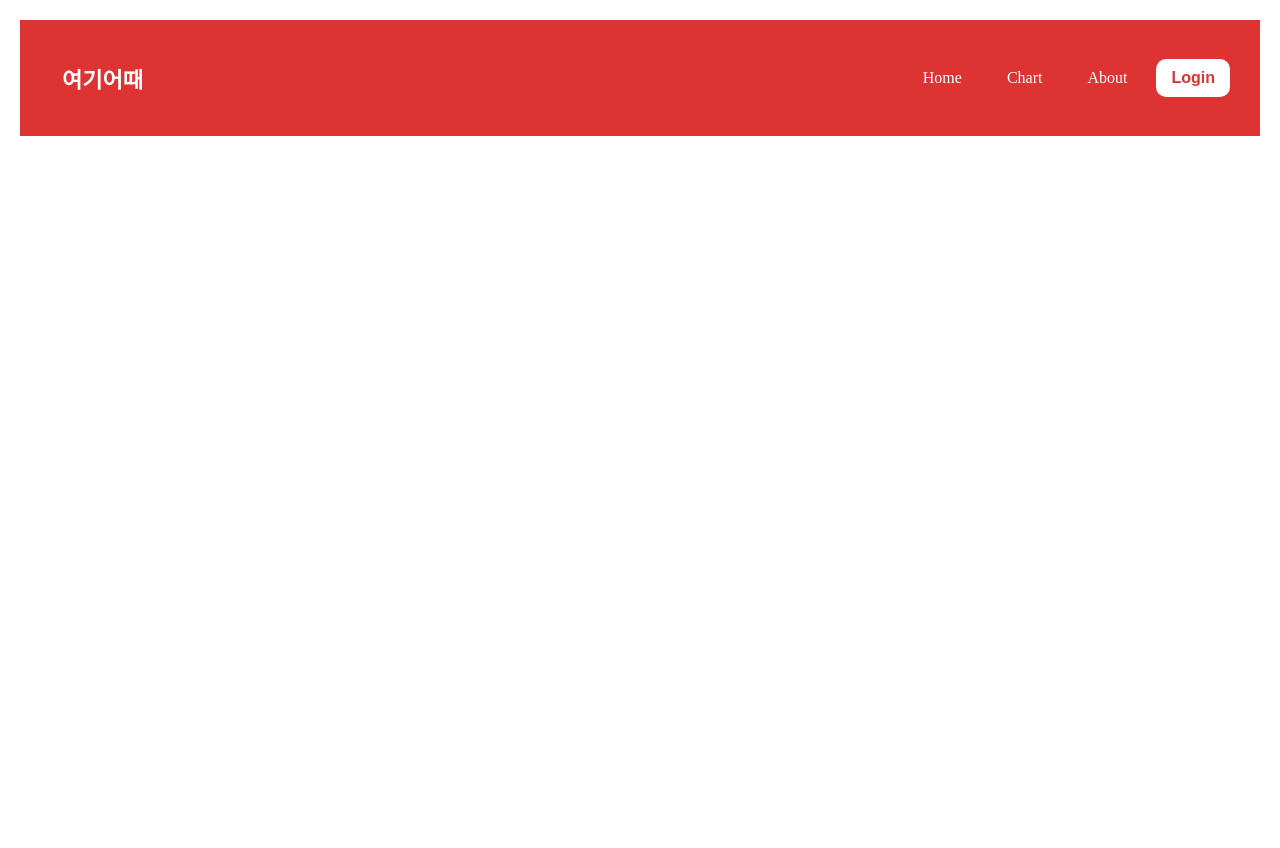
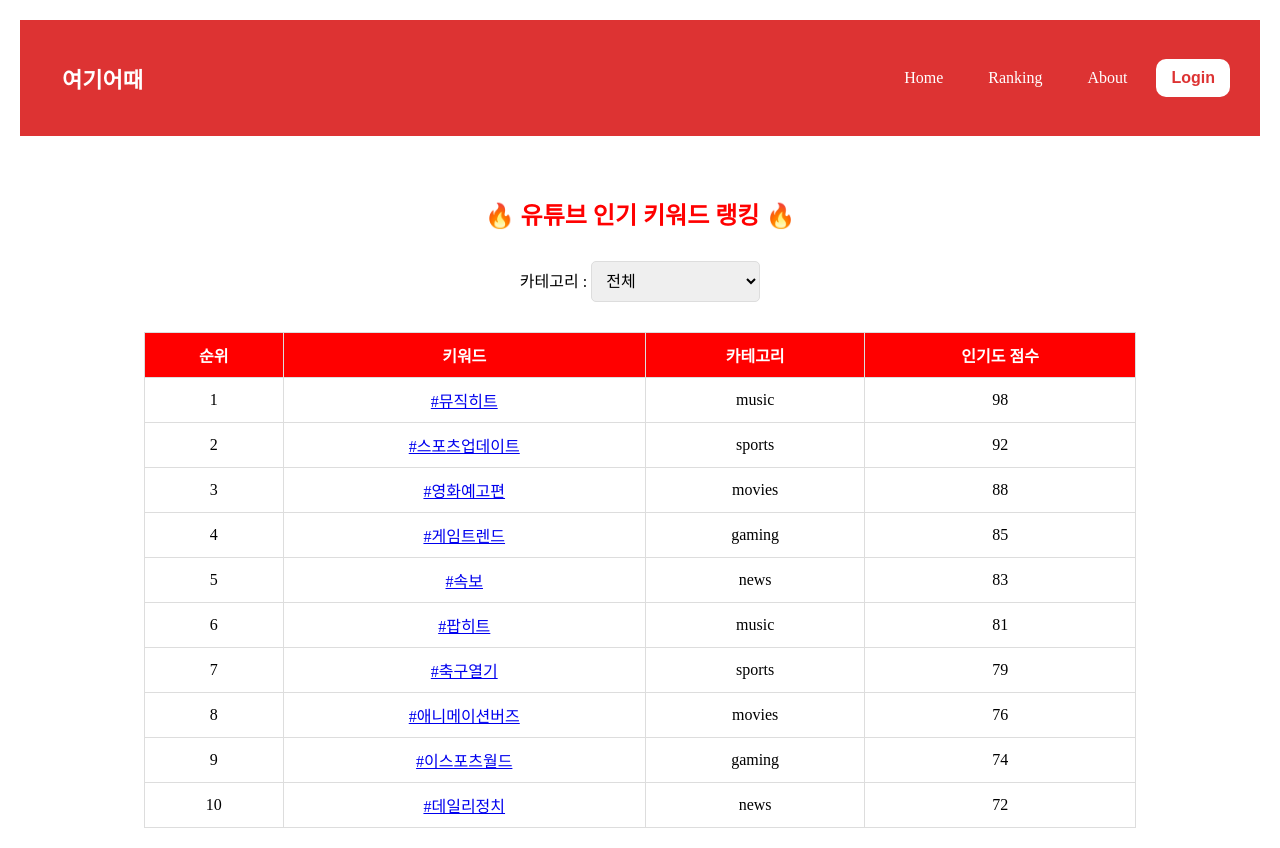
Before and after one commit to givmefox/howAbout, a Vue app in the folder frontend/: page /ranking in a window 1280 px wide. Before the commit the page ends 800 px from the top, so only its background shows below. Built offline with nearby package versions, Linux system fonts and the light colour scheme.

Commit message:
RankingView.vue 추가

```diff
--- a/frontend/src/components/NavbarComponent.vue
+++ b/frontend/src/components/NavbarComponent.vue
@@ -9,7 +9,7 @@ const userid = ref("");
 const password = ref("");
 const errorMessage = ref("");
 const isLoggedIn = ref(false);
-const username = ref(""); // ✅ 로그인한 유저 이름 저장
+const username = ref("");
 
 // ✅ 로그인 모달 열기
 const openModal = () => {
@@ -103,8 +103,8 @@ onMounted(() => {
   <nav class="navbar">
     <a href="#" class="logo">여기어때</a>
     <div>
-      <a href="#">Home</a>
-      <a href="#">Chart</a>
+      <a href="/">Home</a>
+      <router-link to="/Ranking">Ranking</router-link>
       <a href="#">About</a>
       <template v-if="isLoggedIn">
         <span class="welcome-message">환영합니다, {{ username }}님!</span>
@@ -172,6 +172,10 @@ onMounted(() => {
   font-weight: bold;
   cursor: pointer;
   border-radius: 10px;
+}
+
+.login-btn:hover {
+  transform: scale(1.1);
 }
 
 .logout-btn {
--- a/frontend/src/router/index.js
+++ b/frontend/src/router/index.js
@@ -1,5 +1,6 @@
 import { createRouter, createWebHistory } from "vue-router";
 import RegisterView from "@/views/RegisterView.vue";
+import RankingView from "@/views/RankingView.vue";
 
 const router = createRouter({
     history: createWebHistory(),
@@ -9,6 +10,12 @@ const router = createRouter({
             name: "Register",
             component: RegisterView,
         },
+
+        {
+            path: "/ranking",
+            name: "Ranking",
+            component: RankingView,
+        },
     ],
 });
 
--- /dev/null
+++ b/frontend/src/views/RankingView.vue
@@ -0,0 +1,115 @@
+<template>
+    <div>
+      <!-- 메인 콘텐츠 -->
+      <div class="centered-content">
+        <h2 style="color: #ff0000;">🔥 유튜브 인기 키워드 랭킹 🔥</h2>
+
+        <!-- 필터 섹션 -->
+        <div class="filter-container">
+          <label for="category-filter">카테고리   :     </label>
+          <select id="category-filter" v-model="selectedCategory">
+            <option value="all">전체</option>
+            <option value="music">음악</option>
+            <option value="sports">스포츠</option>
+            <option value="movies">영화 및 애니메이션</option>
+            <option value="gaming">게임</option>
+            <option value="news">뉴스 및 정치</option>
+          </select>
+        </div>
+
+        <!-- 랭킹 테이블 -->
+        <div class="hashtags">
+          <table>
+            <thead>
+              <tr>
+                <th>순위</th>
+                <th>키워드</th>
+                <th>카테고리</th>
+                <th>인기도 점수</th>
+              </tr>
+            </thead>
+            <tbody>
+              <tr v-for="(keyword, index) in filteredKeywords" :key="index">
+                <td>{{ index + 1 }}</td>
+                <td>
+                  <router-link :to="`/keyword/${encodeURIComponent(keyword.name)}`">{{ keyword.name }}</router-link>
+                </td>
+                <td>{{ keyword.category }}</td>
+                <td>{{ keyword.score }}</td>
+              </tr>
+            </tbody>
+          </table>
+        </div>
+      </div>
+    </div>
+  </template>
+
+  <script setup>
+  import { ref, computed } from "vue";
+
+  const searchQuery = ref("");
+  const selectedCategory = ref("all");
+  const keywords = ref([
+    { name: "#뮤직히트", category: "music", score: 98 },
+    { name: "#스포츠업데이트", category: "sports", score: 92 },
+    { name: "#영화예고편", category: "movies", score: 88 },
+    { name: "#게임트렌드", category: "gaming", score: 85 },
+    { name: "#속보", category: "news", score: 83 },
+    { name: "#팝히트", category: "music", score: 81 },
+    { name: "#축구열기", category: "sports", score: 79 },
+    { name: "#애니메이션버즈", category: "movies", score: 76 },
+    { name: "#이스포츠월드", category: "gaming", score: 74 },
+    { name: "#데일리정치", category: "news", score: 72 },
+  ]);
+
+  // 카테고리 및 검색 필터링
+  const filteredKeywords = computed(() => {
+    return keywords.value.filter((keyword) => {
+      return (
+        (selectedCategory.value === "all" || keyword.category === selectedCategory.value) &&
+        keyword.name.includes(searchQuery.value)
+      );
+    });
+  });
+  </script>
+
+  <style scoped>
+  .centered-content {
+    text-align: center;
+    margin-top: 60px;
+  }
+
+  .filter-container {
+    margin: 30px auto;
+    text-align: center;
+  }
+
+  .filter-container select {
+    padding: 10px;
+    font-size: 16px;
+    border: 1px solid #ddd;
+    border-radius: 5px;
+  }
+
+  .hashtags {
+    display: flex;
+    justify-content: center;
+  }
+
+  table {
+  width: 80%;
+  margin: auto; /* 테이블을 가운데 정렬 */
+  border-collapse: collapse;
+  font-size: 16px;
+}
+
+  th, td {
+    padding: 10px;
+    border: 1px solid #ddd;
+  }
+
+  th {
+    background-color: #ff0000;
+    color: white;
+  }
+  </style>
```
